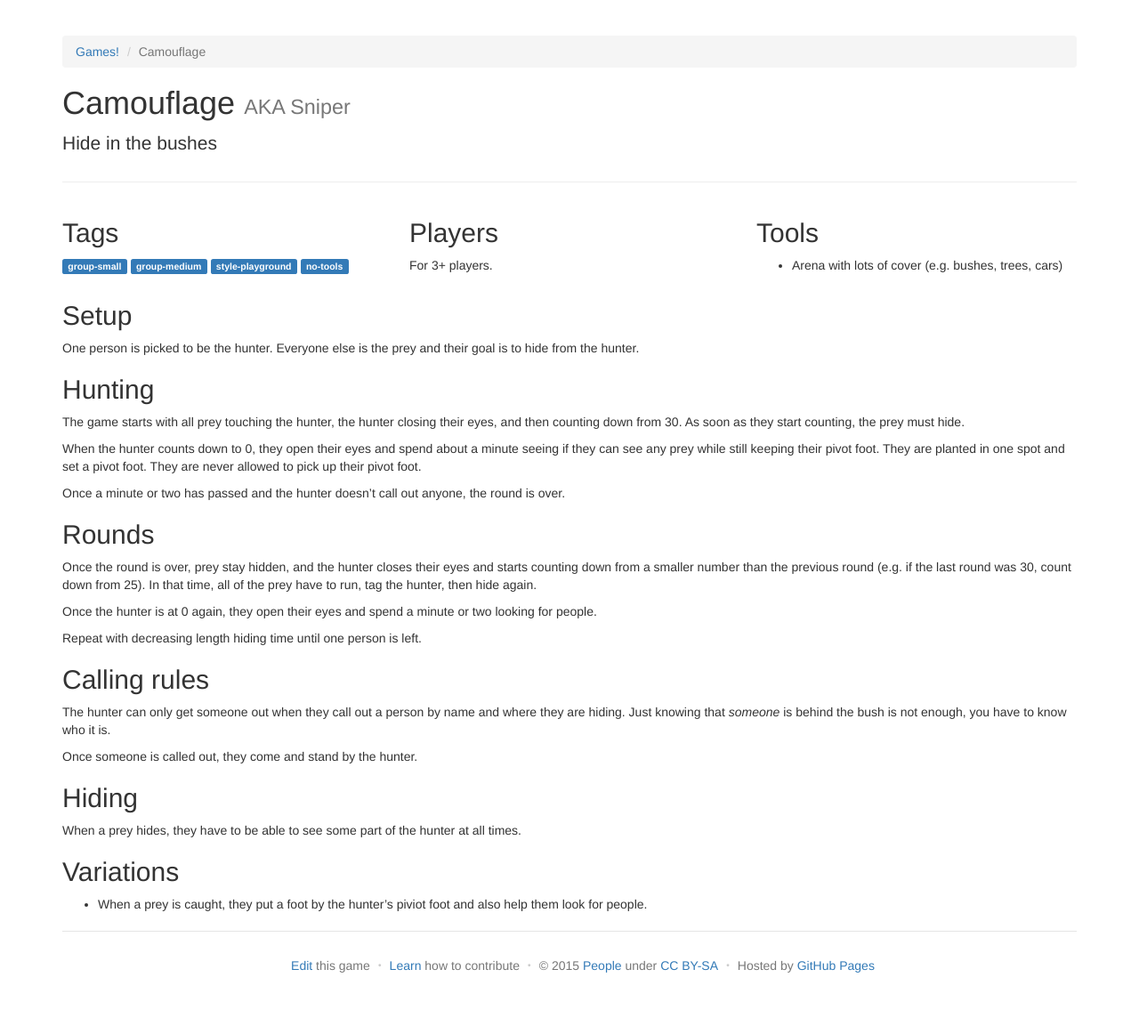
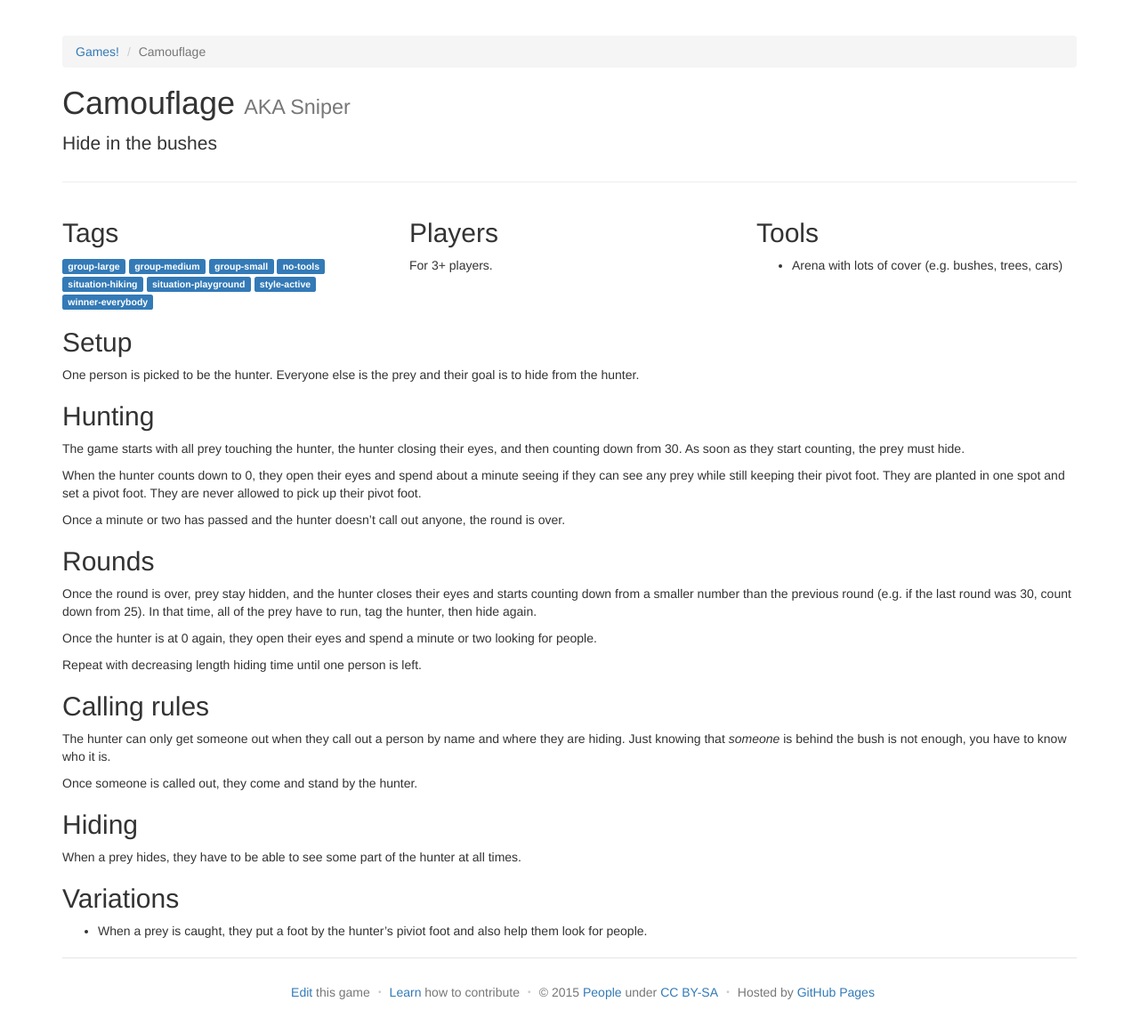
Before and after one commit to davidselassie/games, a Jekyll site: the page built from _games/camouflage.md, in a window 1280 px wide. Shown: the whole page at 89% size. Built offline with Jekyll 4.4.1, drawn with Linux system fonts in a browser that asks for light colours; before the commit the page ends 1123 px from its top, so only the background shows below that.

Commit message:
Update camouflage.md

```diff
--- a/_games/camouflage.md
+++ b/_games/camouflage.md
@@ -3,10 +3,14 @@ title: Camouflage
 alttitles:
   - Sniper
 tags:
+  - group-large
+  - group-medium
   - group-small
-  - group-medium
-  - style-playground
   - no-tools
+  - situation-hiking
+  - situation-playground
+  - style-active
+  - winner-everybody
 
 oneliner: Hide in the bushes
 players: 3+
```
